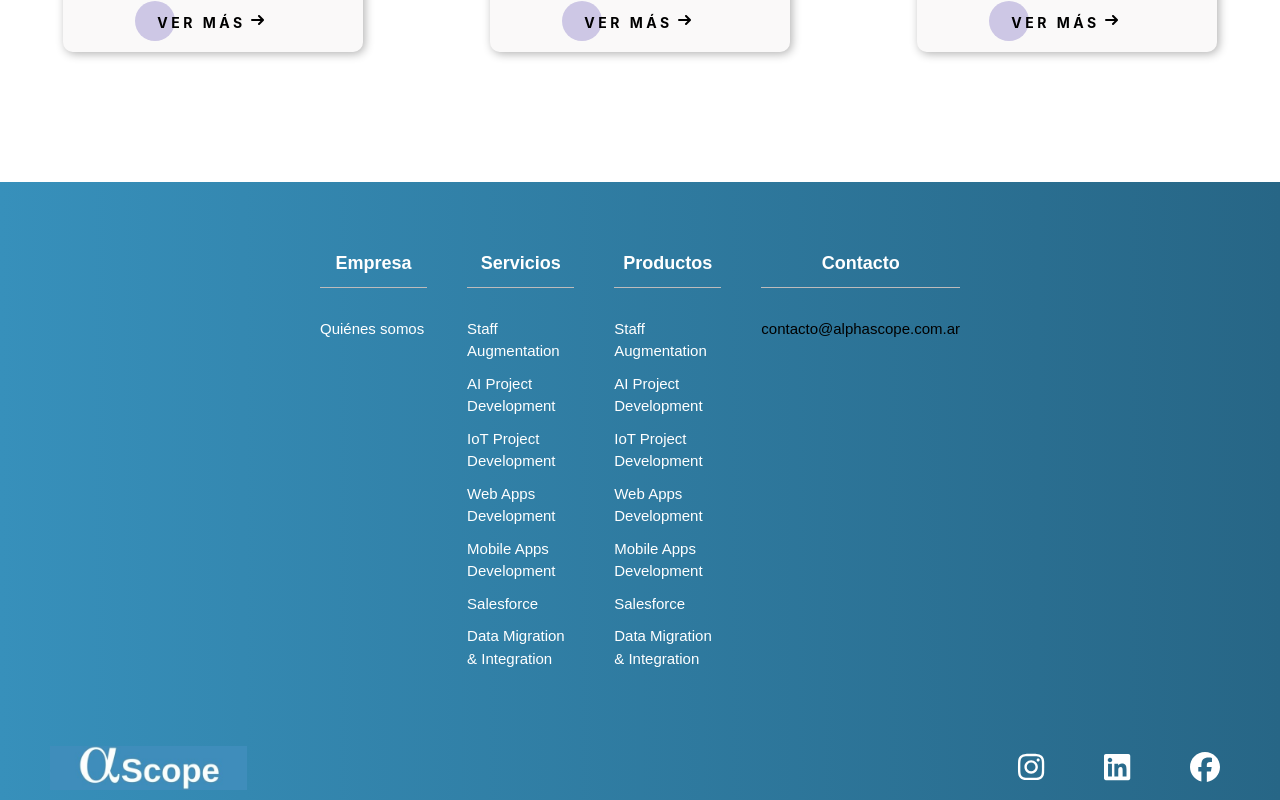
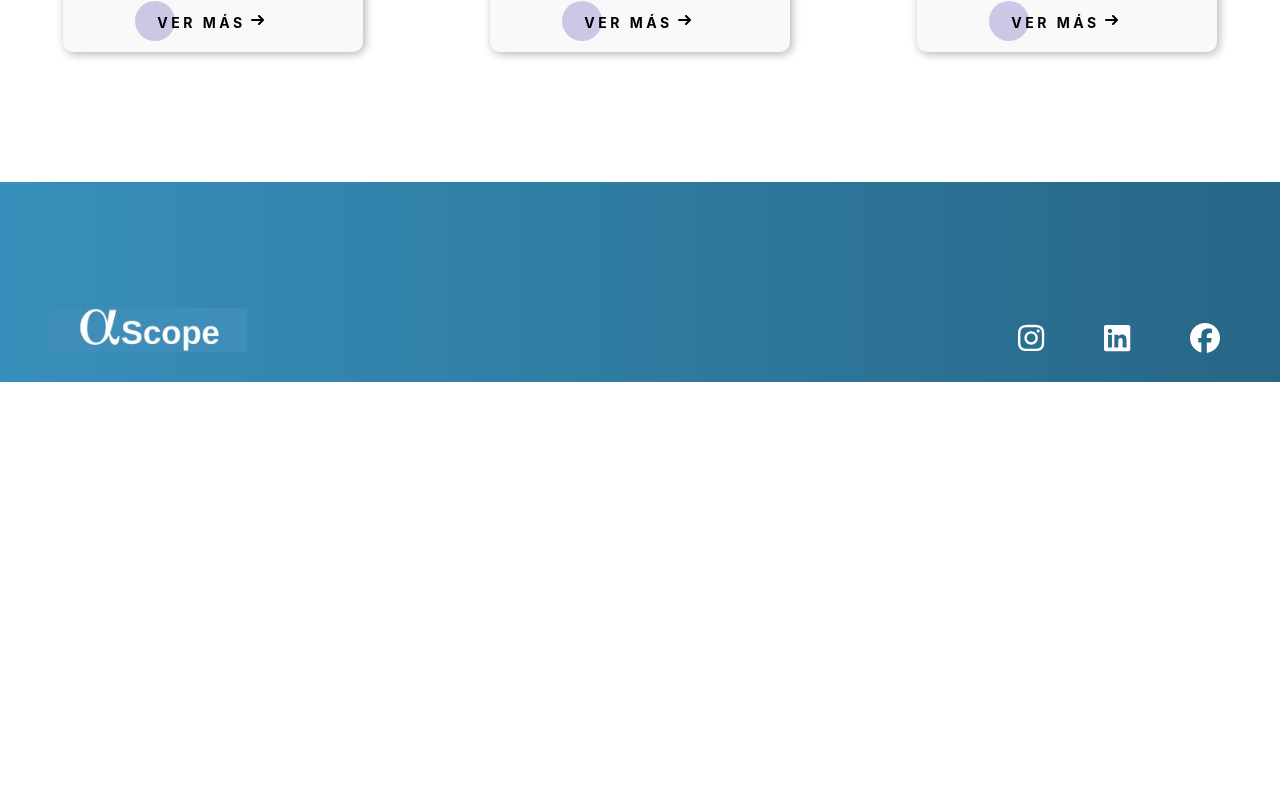
Before and after one commit to jimefle/alpha-web, a React (Vite) app in the folder alpha-web/: page / in a window 1280 px wide. Shown: the part 1210-2010 px from the top of the page. After the commit the page ends 1592 px from the top, so only its background shows below. Built offline with nearby package versions, Linux system fonts and the light colour scheme.

Commit message:
footer responsive

```diff
--- a/alpha-web/src/components/Footer.jsx
+++ b/alpha-web/src/components/Footer.jsx
@@ -4,57 +4,16 @@ import { faLinkedin, faInstagram, faFacebook } from '@fortawesome/free-brands-sv
 export default function Footer(){
     return(
         <section>
-            <footer className="footer">
-                <div className="footer-section">
-                    <h3>Empresa</h3>
-                    <ul>
-                    <li>Quiénes somos</li>
-                    </ul>
-                </div>
-                <div className="footer-section">
-                    <h3>Servicios</h3>
-                    <ul>
-                    <li>Staff Augmentation</li>
-                    <li>AI Project Development</li>
-                    <li>IoT Project Development</li>
-                    <li>Web Apps Development</li>
-                    <li>Mobile Apps Development</li>
-                    <li>Salesforce</li>
-                    <li>Data Migration & Integration</li>
-                    </ul>
-                </div>
-                <div className="footer-section">
-                    <h3>Productos</h3>
-                    <ul>
-                    <li>Staff Augmentation</li>
-                    <li>AI Project Development</li>
-                    <li>IoT Project Development</li>
-                    <li>Web Apps Development</li>
-                    <li>Mobile Apps Development</li>
-                    <li>Salesforce</li>
-                    <li>Data Migration & Integration</li>
-                    </ul>
-                </div>
-                <div className="footer-section">
-                    <h3>Contacto</h3>
-                    <ul>
-                        <li>
-                            <a href="mailto:contacto@alphascope.com.ar">
-                            <FontAwesomeIcon icon="fa-brands fa-instagram" /> contacto@alphascope.com.ar
-                            </a></li>
-                    </ul>
-                </div>
-            </footer>
             <section className="footer-footer">
                 <img src="./src/image/logo-alpha.jpeg" className='logo-image' alt="Logo AlphaScope" />
                 <div>
-                    <a href="https://facebook.com/folderit" target="_blank" rel="noopener noreferrer" className='icons'>
+                    <a href="https://instagram.com/alphascope" target="_blank" rel="noopener noreferrer" className='icons'>
                         <FontAwesomeIcon icon={faInstagram} />
                     </a>
-                    <a href="https://www.linkedin.com/company/folderit" target="_blank" rel="noopener noreferrer" className='icons'>
+                    <a href="https://www.linkedin.com/company/alphascope" target="_blank" rel="noopener noreferrer" className='icons'>
                         <FontAwesomeIcon icon={faLinkedin} />
                     </a>
-                    <a href="https://facebook.com/folderit" target="_blank" rel="noopener noreferrer" className='icons'>
+                    <a href="https://facebook.com/alphascope" target="_blank" rel="noopener noreferrer" className='icons'>
                         <FontAwesomeIcon icon={faFacebook} />
                     </a>
                 </div>
--- a/alpha-web/src/styles/Footer.css
+++ b/alpha-web/src/styles/Footer.css
@@ -8,36 +8,15 @@
     font-family: Arial, sans-serif;
   }
 
-  .footer-section {
-    flex: 1;
-    margin: 0 20px;
-    text-align: center;
-  }
-
-  .footer-section h3 {
-    border-bottom: 1px solid #bebbbb;
-    padding-bottom: 10px;
-    font-size: 18px;
-  }
-
-  .footer-section ul {
-    list-style: none;
-    padding: 0;
-    text-align: start;
-  }
-
-  .footer-section ul li {
-    margin: 10px 0;
-    font-size: 15px;
-  }
-
   .footer-footer{
     background: linear-gradient(to right, rgb(55,144,187), rgb(39, 102, 134));
+    height: 200px;
     display: flex;
     justify-content: space-between;
-    align-items: center;
+    align-items: end;
     padding-left: 40px;
     padding-right: 40px;
+    padding-bottom: 20px;
   }
 
 .logo-image{
@@ -51,3 +30,37 @@
     font-size: 30px;
     color: white;
 }
+
+/* Media query for medium screens */
+@media (max-width: 1024px) {
+  .footer-footer{
+    justify-content: center;
+    background: rgb(55,144,187);
+  }
+}
+
+/* Media query for small screens */
+@media (max-width: 768px) {
+  .footer-footer{
+    justify-content: center;
+    background: rgb(55,144,187);
+    gap: 0px;
+  }
+  .logo-image{
+    height: 3.5em;
+  }
+}
+
+/* Media query for extra small screens */
+@media (max-width: 550px) {
+  .footer-footer{
+    justify-content: center;
+    align-items: center;
+    flex-direction: column-reverse;
+    background: rgb(55,144,187);
+    gap: 10px;
+  }
+  .logo-image{
+    height: 4em;
+  }
+}
```
Also changed, not shown: alpha-web/src/image/alpha-image.jpg (added).
